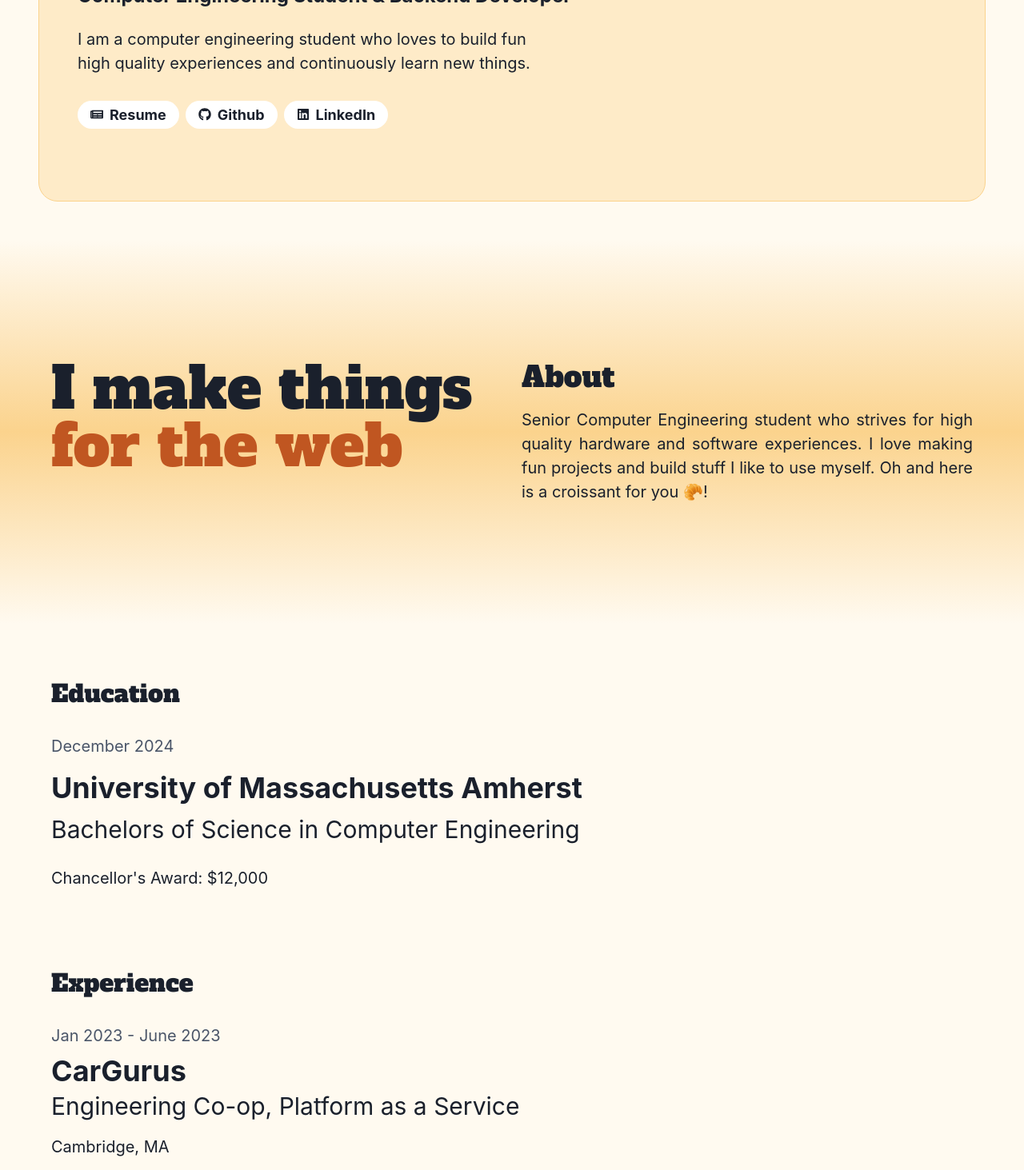
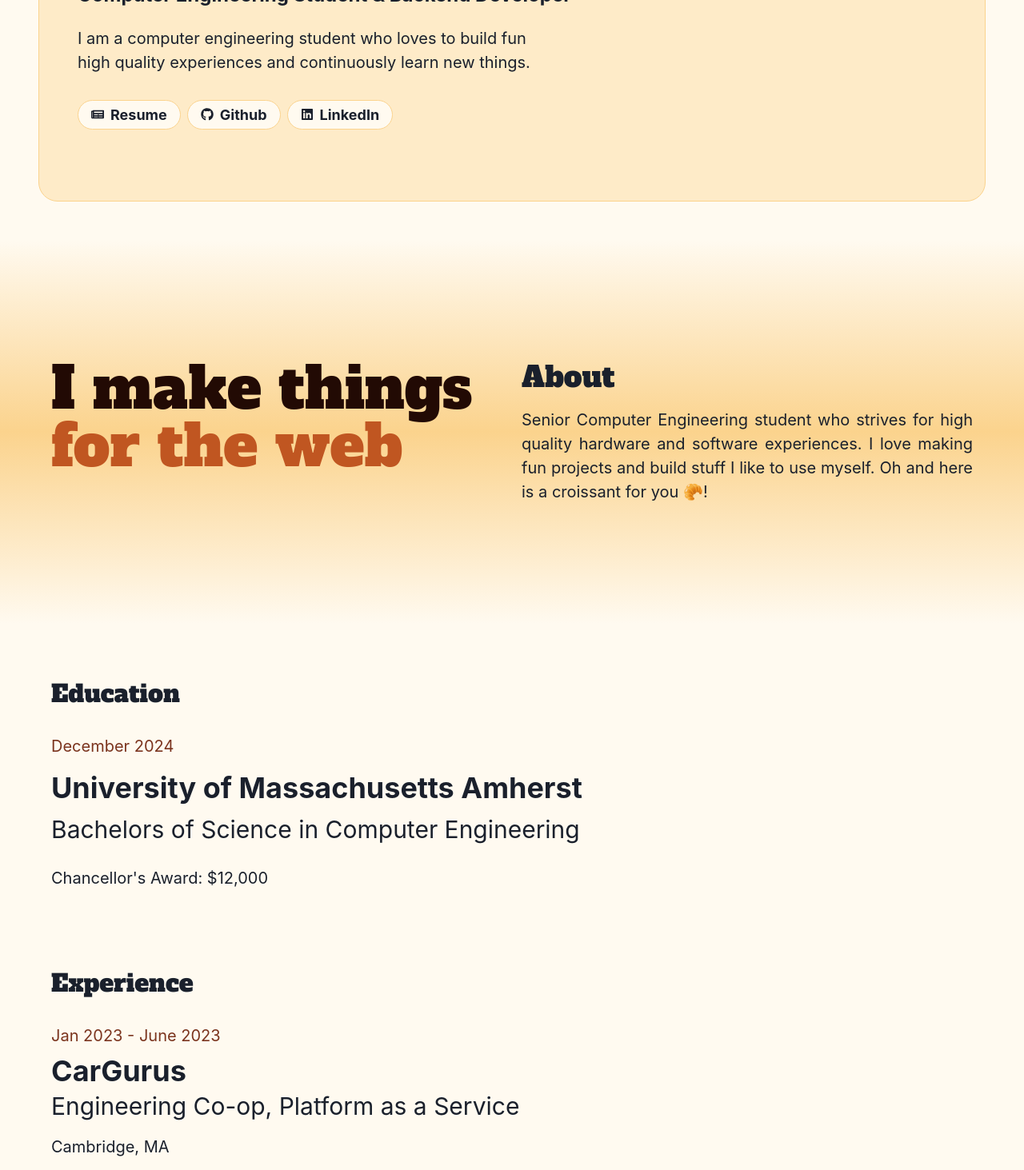
Before and after one commit to arhammusheer/croissant.one, a React (Vite) app: page / in a window 1280 px wide. Shown: the part 500-1963 px from the top of the page at 80% size. Built offline with nearby package versions, Linux system fonts and the light colour scheme; a web font is replaced by a local one.

Commit message:
Refactor color values in About, Education, Experience, Hero, Footer, and ThemeSwitcher components

```diff
--- a/src/pages/Home/components/About.tsx
+++ b/src/pages/Home/components/About.tsx
@@ -75,7 +75,7 @@ export const About = () => {
                 base: "3xl",
                 md: "4xl",
               }}
-              color={useColorModeValue("gray.800", "gray.100")}
+              color={useColorModeValue("brand.950", "brand.50")}
             >
               {me.bigHeading.black}{" "}
               <Text
--- a/src/pages/Home/components/Education.tsx
+++ b/src/pages/Home/components/Education.tsx
@@ -80,7 +80,7 @@ const SingleEducation = ({
         <Text
           as={"h5"}
           fontSize={"xl"}
-          color={useColorModeValue("gray.600", "gray.400")}
+          color={useColorModeValue("brand.800", "brand.100")}
           mb={2}
         >
           {graduation}
--- a/src/pages/Home/components/Experience.tsx
+++ b/src/pages/Home/components/Experience.tsx
@@ -97,7 +97,7 @@ const SingleExperience = ({
         <Stack spacing={0}>
           <Text
             fontSize={{ base: "md", md: "xl" }}
-            color={useColorModeValue("gray.600", "gray.400")}
+            color={useColorModeValue("brand.800", "brand.100")}
             mb={2}
           >
             {duration}
--- a/src/pages/Home/components/Hero.tsx
+++ b/src/pages/Home/components/Hero.tsx
@@ -150,13 +150,16 @@ const Social = ({
       }}
       tabIndex={-1}
     >
+      {" "}
       <Stack
         direction={"row"}
         as={"a"}
         href={url}
         target={"_blank"}
         align={"center"}
-        bg={useColorModeValue("white", "gray.800")}
+        bg={useColorModeValue("brand.50", "brand.950")}
+        border={"1px"}
+        borderColor={useColorModeValue("brand.200", "brand.700")}
         px={4}
         py={1}
         rounded={"full"}
--- a/src/pages/common/Footer.tsx
+++ b/src/pages/common/Footer.tsx
@@ -10,7 +10,7 @@ export const Footer = () => {
         justify={"center"}
         direction={"column"}
         borderTop={"1px solid"}
-        borderTopColor={useColorModeValue("gray.200", "gray.700")}
+        borderTopColor={useColorModeValue("brand.200", "brand.700")}
       >
         <Text fontWeight={"bold"}>Made with ❤️ by arhammusheer</Text>
         <Text>
--- a/src/pages/common/ThemeSwitcher.tsx
+++ b/src/pages/common/ThemeSwitcher.tsx
@@ -26,8 +26,8 @@ export const ThemeSwitcher = () => {
   const { onOpen, onClose, isOpen } = useDisclosure();
 
   // Popover styles
-  const popoverBg = useColorModeValue("white", "gray.800");
-  const popoverBorder = useColorModeValue("brand.200", "gray.900");
+  const popoverBg = useColorModeValue("white", "brand.950");
+  const popoverBorder = useColorModeValue("brand.200", "brand.800");
 
   // Icon button
   const iconButtonBorderColor = useColorModeValue("brand.100", "brand.700");
@@ -112,6 +112,7 @@ export const ThemeSwitcher = () => {
         bg={popoverBg}
         border={"1px"}
         borderColor={popoverBorder}
+        shadow={"lg"}
       >
         <PopoverBody py={3}>
           <Stack direction={"column"} spacing={1} align={"center"}>
```
